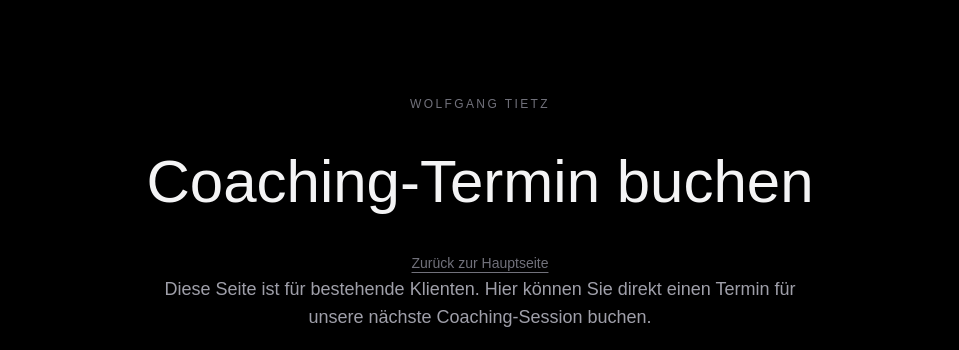
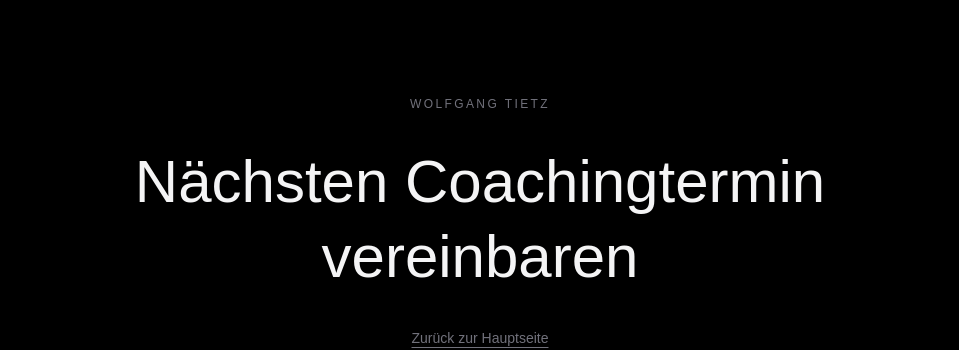
Before and after one commit to wolfgangtietz/coaching-landing, a Next.js app: page /session in a window 1280 px wide. Shown: the top 350 px of the page, without its empty margins (160-1119 px from the left). Built offline with nearby package versions, Linux system fonts and the light colour scheme.

Commit message:
refine session page headline

```diff
--- a/app/session/page.tsx
+++ b/app/session/page.tsx
@@ -6,9 +6,9 @@ export default function SessionPage() {
           Wolfgang Tietz
         </p>
 
-        <h1 className="text-4xl md:text-6xl font-light leading-tight mb-8">
-          Coaching-Termin buchen
-        </h1>
+       <h1 className="text-4xl md:text-6xl font-light leading-tight mb-8">
+  Nächsten Coachingtermin vereinbaren
+</h1>
 <a
   href="/"
   className="text-zinc-500 text-sm underline underline-offset-4 hover:text-zinc-300 transition-colors"
```
